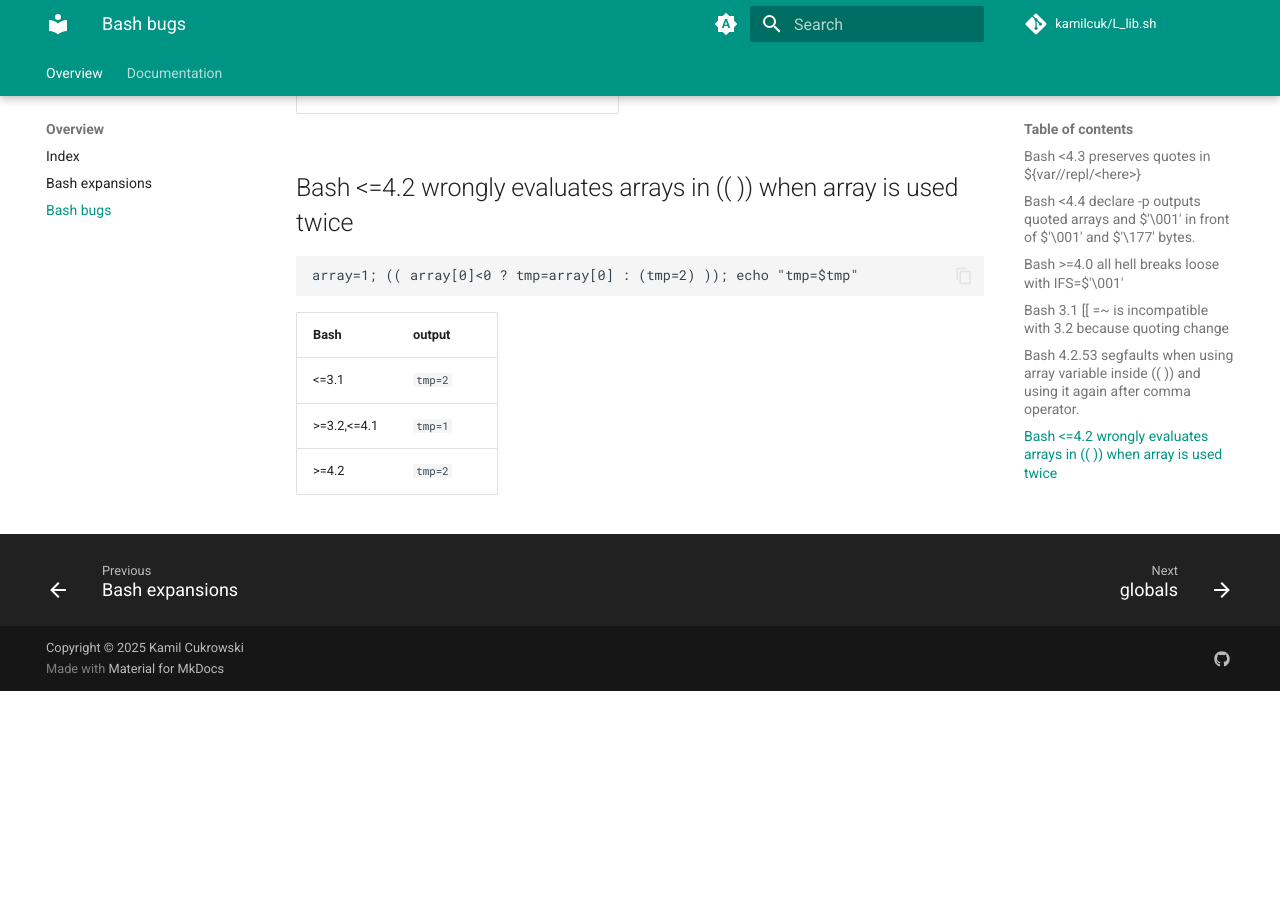
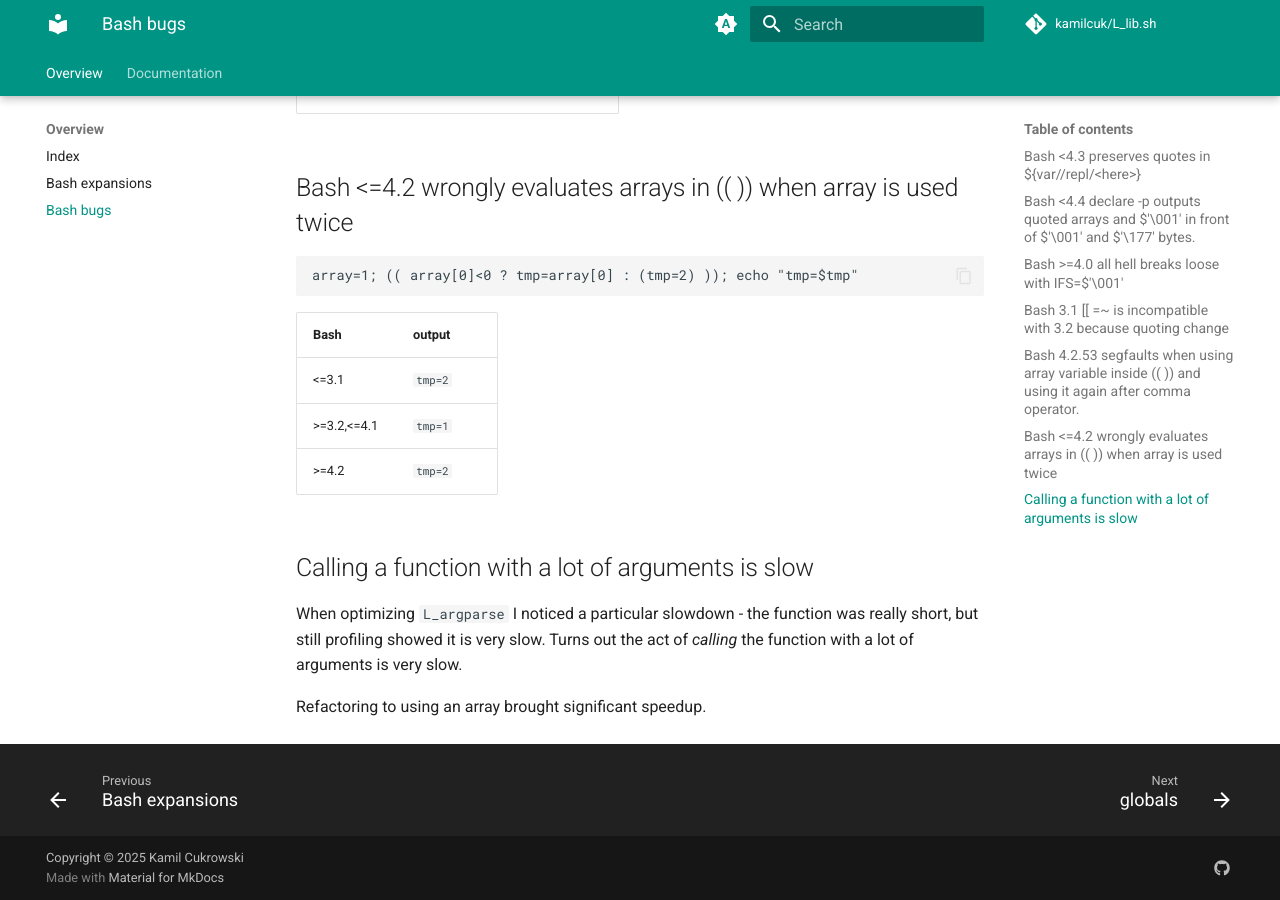
Before and after one commit to Kamilcuk/L_lib, an MkDocs documentation site: the page built from docs/bash_bugs.md, in a window 1280 px wide and 900 px high, scrolled down 2307 px. Built offline with MkDocs 1.6.1 and Material for MkDocs 9.7.7, drawn with Linux system fonts in a browser that asks for light colours; comment, search, counter and statistics services are not loaded; before the commit the page ends 2998 px from its top, so only the background shows below that.

Commit message:
argparse: speedup refactor to _L_args instead of $@

```diff
--- a/docs/bash_bugs.md
+++ b/docs/bash_bugs.md
@@ -93,3 +93,9 @@
 | <=3.1 | `tmp=2` |
 | >=3.2,<=4.1 | `tmp=1` |
 | >=4.2 | `tmp=2` |
+
+## Calling a function with a lot of arguments is slow
+
+When optimizing `L_argparse` I noticed a particular slowdown - the function was really short, but still profiling showed it is very slow. Turns out the act of _calling_ the function with a lot of arguments is very slow.
+
+Refactoring to using an array brought significant speedup.
```
Also changed, not shown: 4 other files.
